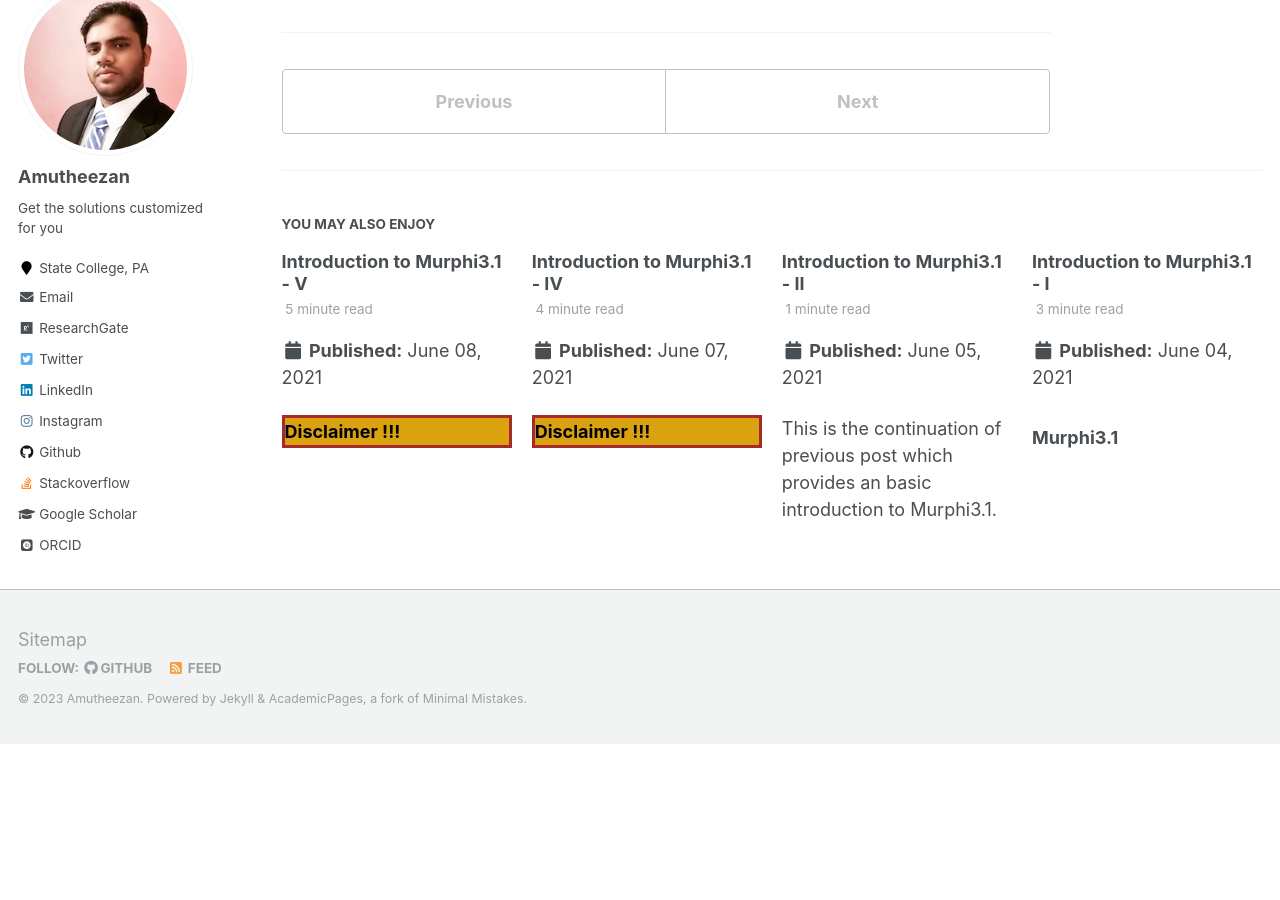
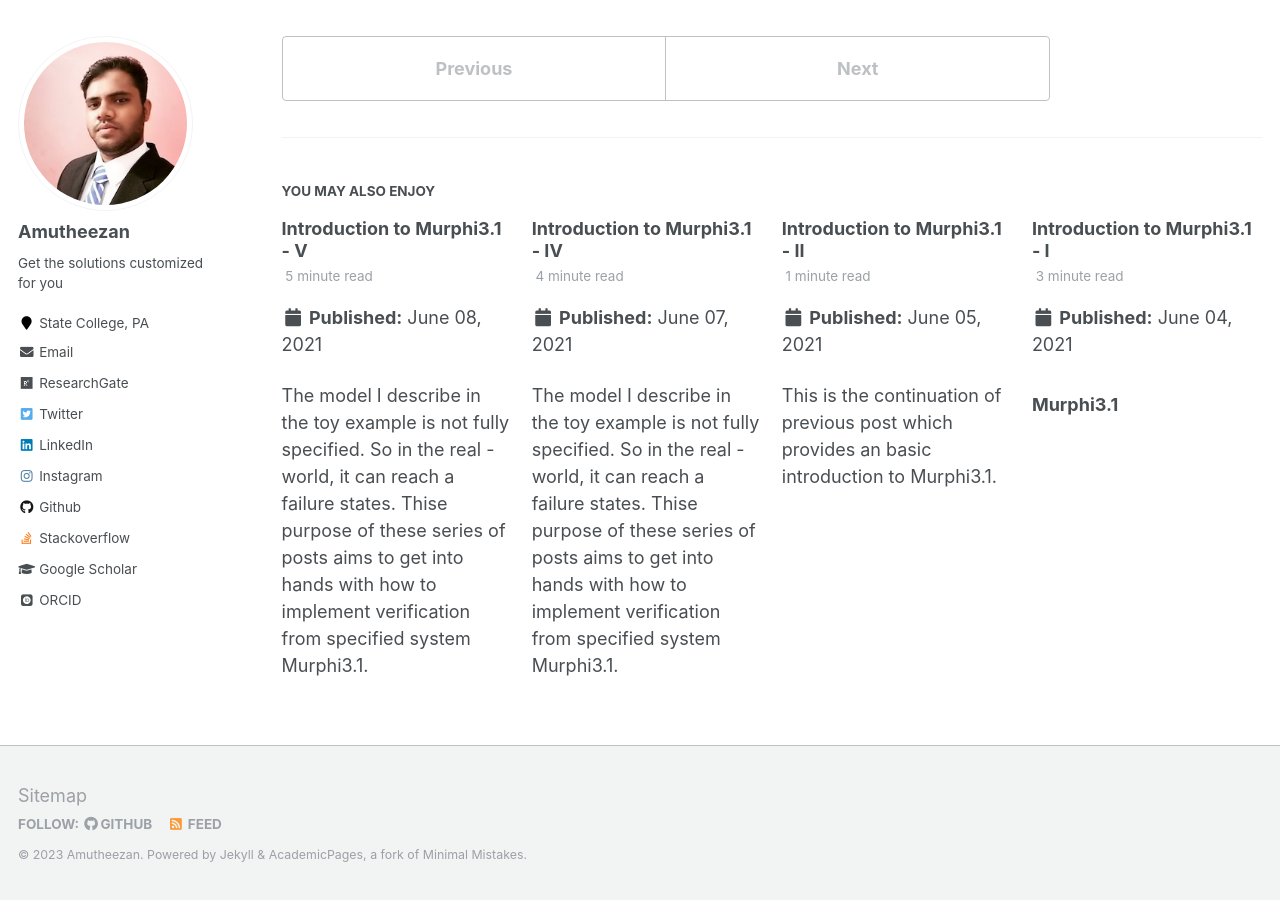
Before and after one commit to Amutheezan/amutheezan.github.io, a Jekyll site: the page built from _posts/2021-06-06-murphi3.1-3.md, in a window 1280 px wide and 900 px high, scrolled down 3913 px. Built offline with Jekyll 4.4.1, drawn with Linux system fonts in a browser that asks for light colours; some web fonts are replaced; before the commit the page ends 4657 px from its top, so only the background shows below that.

Commit message:
updated the blog posts

```diff
--- a/_posts/2021-06-06-murphi3.1-3.md
+++ b/_posts/2021-06-06-murphi3.1-3.md
@@ -12,14 +12,7 @@ math: true
 
 ---
 
-<p class="message" style="color:black; background-color:#DBA210;border-color:brown;border-style:solid">
-<strong> Disclaimer !!! </strong>
-<br>
-
 The model I describe in the toy example is not fully specified. So in the real -world, it can reach a failure states. Thise purpose of these series of posts aims to get into hands with how to implement verification from specified system Murphi3.1.
-</p>
-
-
 
 This is the continuation of [previous post](https://amutheezan.com/formal%20methods%20and%20verification/2021/06/05/murphi3.1-2.html) which provides remaining introduction to Murphi3.1.
 
```
Also changed, not shown: _posts/2021-06-07-murphi3.1-4.md (+0 -6 lines), _posts/2021-06-08-murphi3.1-5.md (+0 -6 lines).
